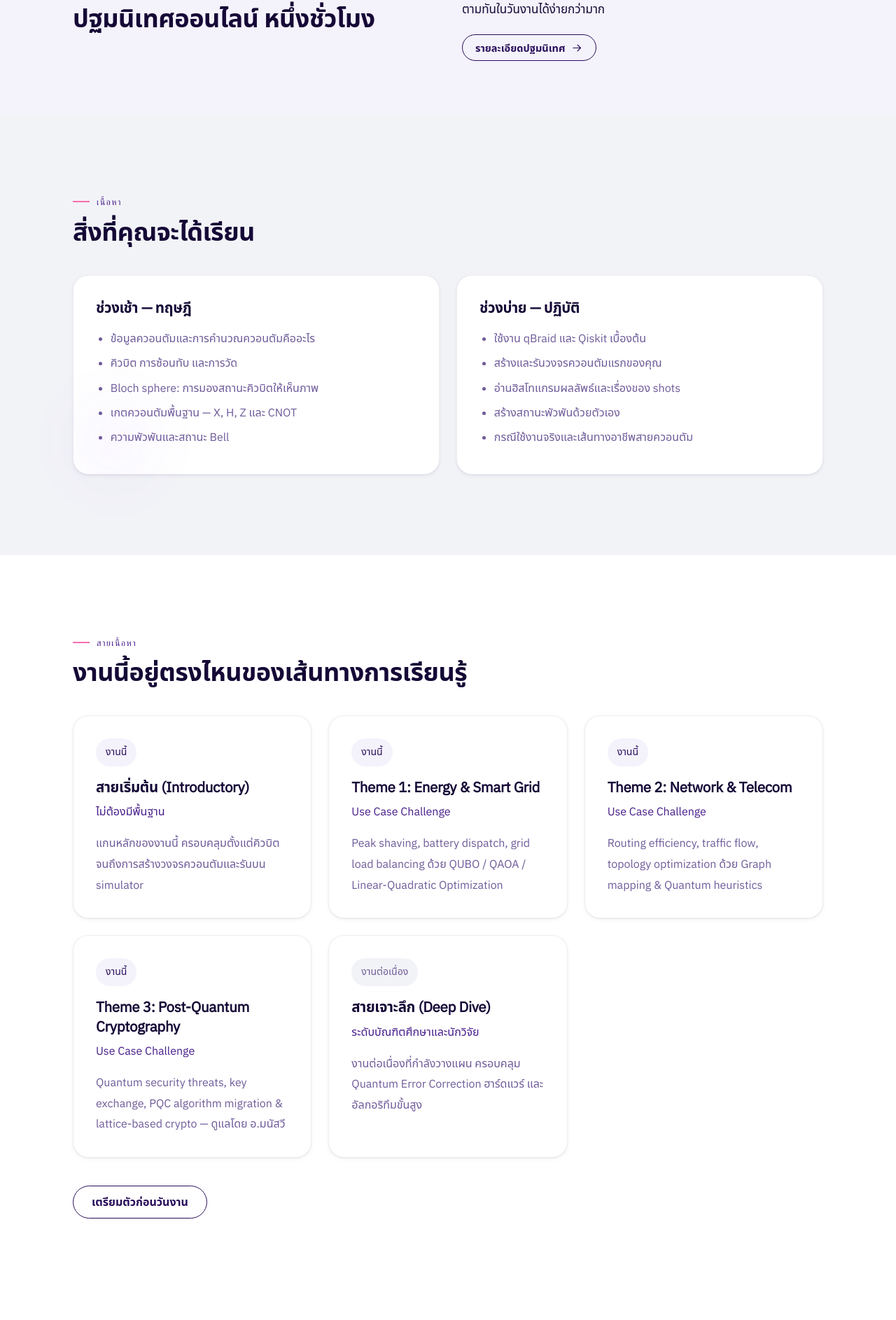
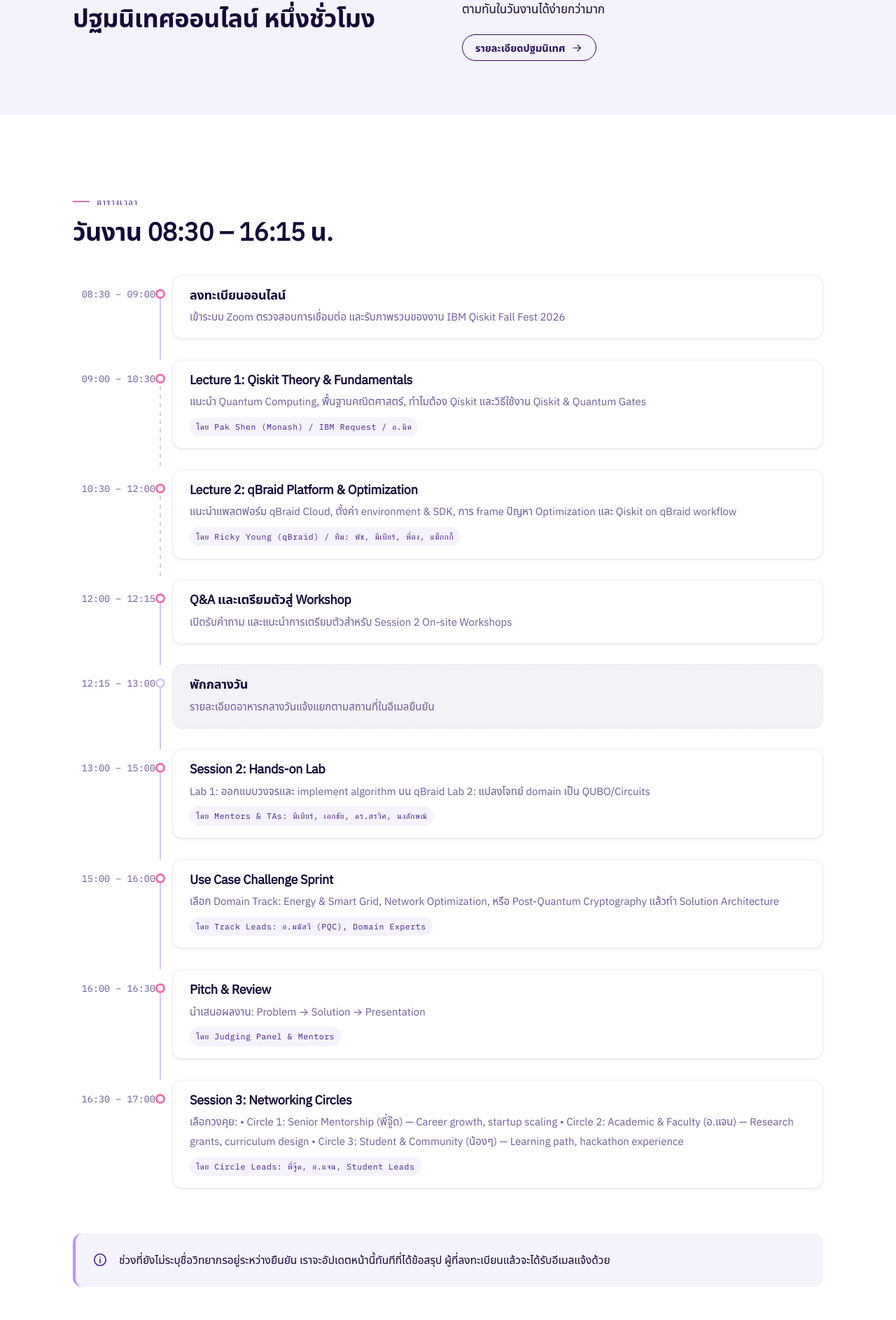
Before and after one commit to Bright2704/qtt2026, a Next.js app: page /programme in a window 1280 px wide. Shown: the part 692-2578 px from the top of the page at 70% size. Built offline with nearby package versions, Linux system fonts and the light colour scheme; a web font is replaced by a local one.

Commit message:
ตารางเวลา

```diff
--- a/app/programme/page.tsx
+++ b/app/programme/page.tsx
@@ -2,9 +2,10 @@
 
 import Link from "next/link";
 import { useLang } from "@/lib/i18n";
-import { syllabus, tracks } from "@/data/programme";
+import { agenda, syllabus, tracks } from "@/data/programme";
 import Icon from "@/components/Icon";
-import { PageHead, Section } from "@/components/ui";
+import Timeline from "@/components/Timeline";
+import { Notice, PageHead, Section } from "@/components/ui";
 
 const trackTone: Record<string, { th: string; en: string }> = {
   current: { th: "งานนี้", en: "This event" },
@@ -50,6 +51,24 @@ export default function Programme() {
               </Link>
             </div>
           </div>
+        </div>
+      </Section>
+
+      {/* ---------- Timeline ---------- */}
+      <Section id="agenda">
+        <p className="eyebrow">{t({ th: "ตารางเวลา", en: "Schedule" })}</p>
+        <h2 style={{ marginBottom: 40 }}>{t({ th: "วันงาน 08:30 – 16:15 น.", en: "The day: 08:30 – 16:15" })}</h2>
+        <Timeline slots={agenda} />
+
+        <div style={{ marginTop: 40 }}>
+          <Notice icon="i-info">
+            <p style={{ margin: 0 }}>
+              {t({
+                th: "ช่วงที่ยังไม่ระบุชื่อวิทยากรอยู่ระหว่างยืนยัน เราจะอัปเดตหน้านี้ทันทีที่ได้ข้อสรุป ผู้ที่ลงทะเบียนแล้วจะได้รับอีเมลแจ้งด้วย",
+                en: "Sessions without a named speaker are still being confirmed. We update this page as soon as they are settled, and registered participants receive an email.",
+              })}
+            </p>
+          </Notice>
         </div>
       </Section>
 
```
Also changed, not shown: app/editions/[slug]/EditionDetail.tsx (+20 -0 lines).
